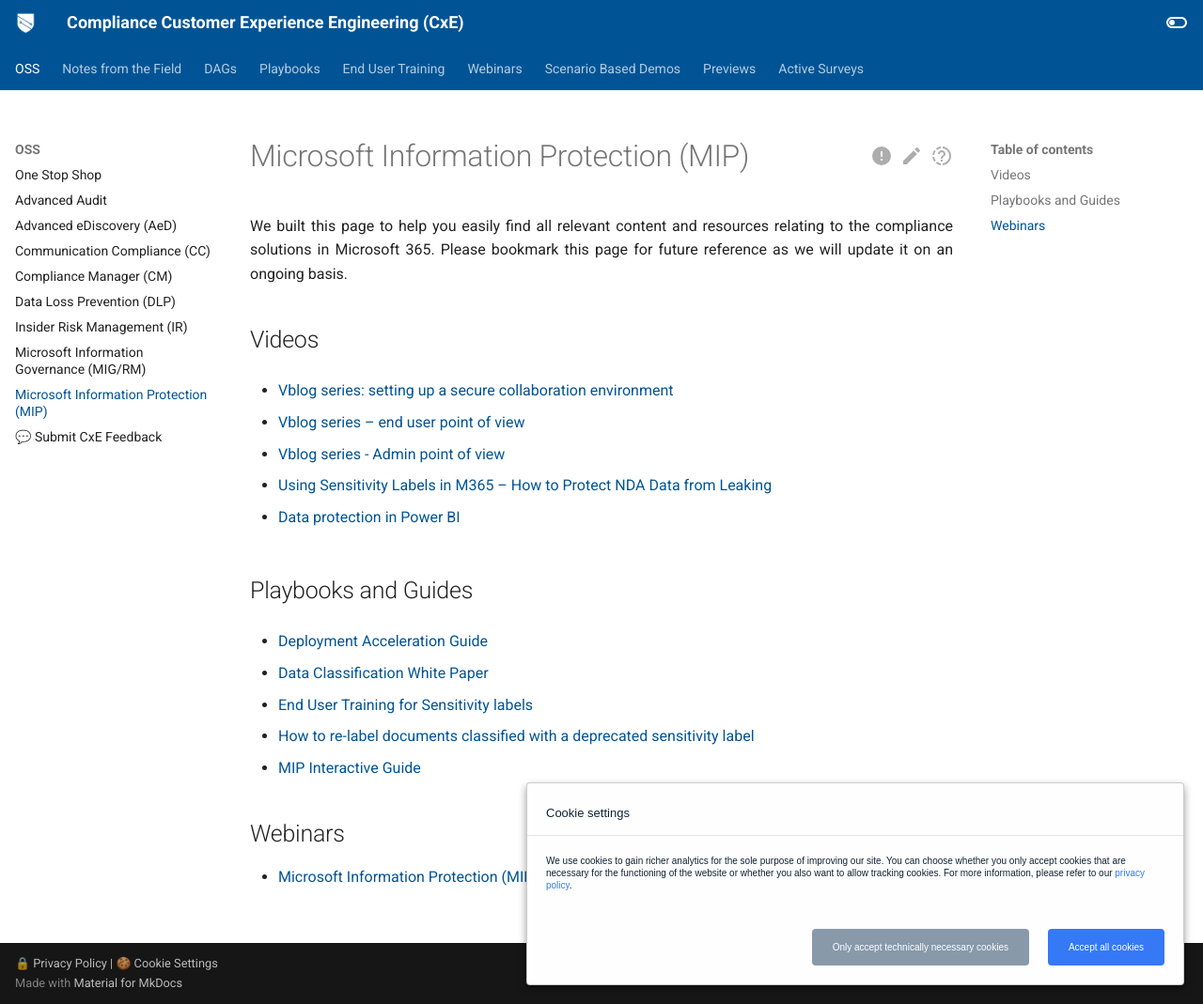
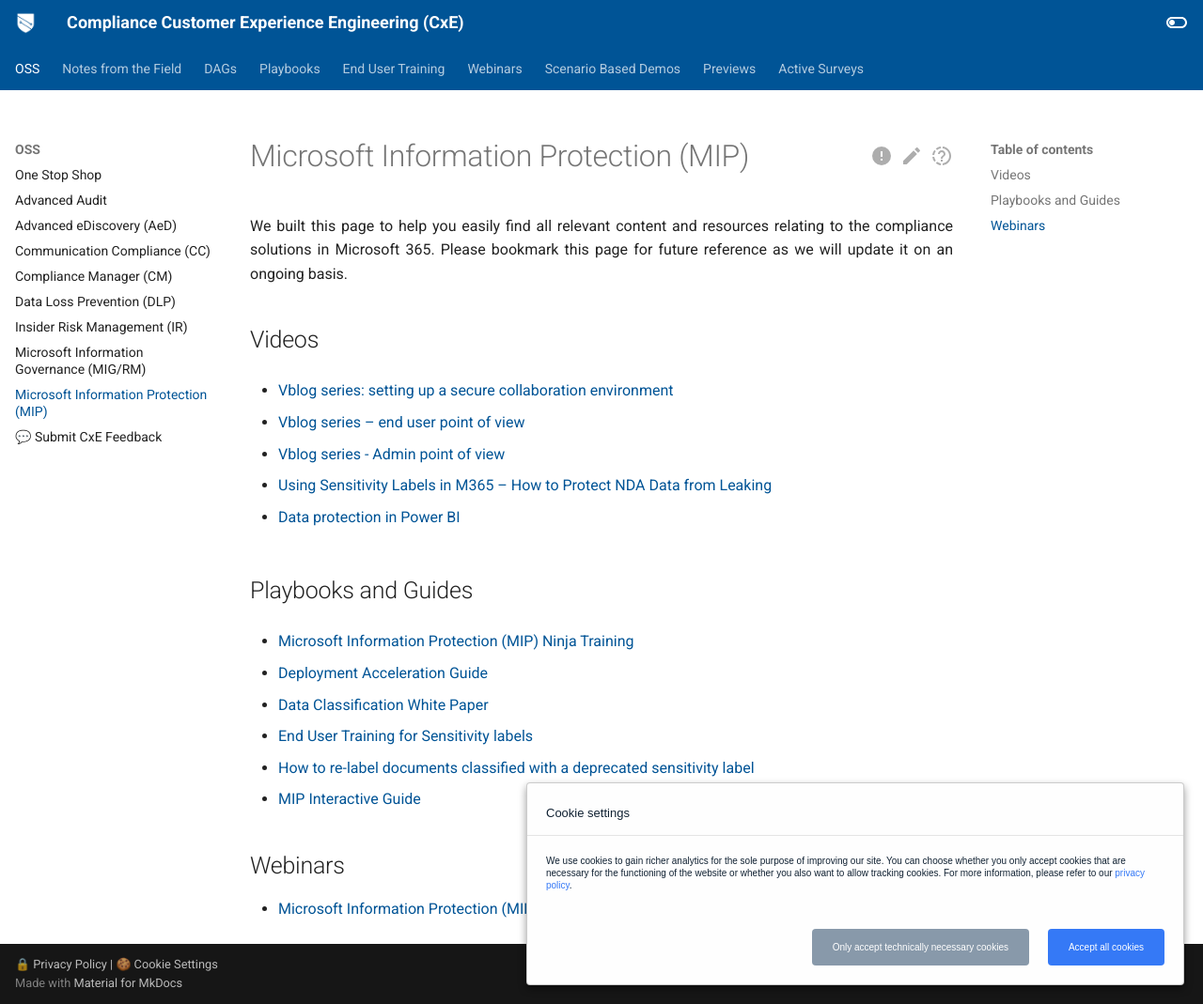
Before and after one commit to microsoft/ComplianceCxE, an MkDocs documentation site: the page built from docs/resources/mip.md, in a window 1280 px wide and 1069 px high. Shown: the whole window at 94% size. Built offline with MkDocs 1.6.1 and Material for MkDocs 9.7.7, drawn with Linux system fonts in a browser that asks for light colours; comment, search, counter and statistics services are not loaded.

Commit message:
add ninja training

```diff
--- a/docs/resources/mip.md
+++ b/docs/resources/mip.md
@@ -18,6 +18,8 @@
 * [Data protection in Power BI](https://youtu.be/zEx0449K7F8)
 
 ## Playbooks and Guides
+* [Microsoft Information Protection (MIP) Ninja Training](https://aka.ms/mipninja)
+
 * [Deployment Acceleration Guide](../../dag/mip-dlp)
 
 * [Data Classification White Paper](https://aka.ms/MIPC/DataClassification)
```
